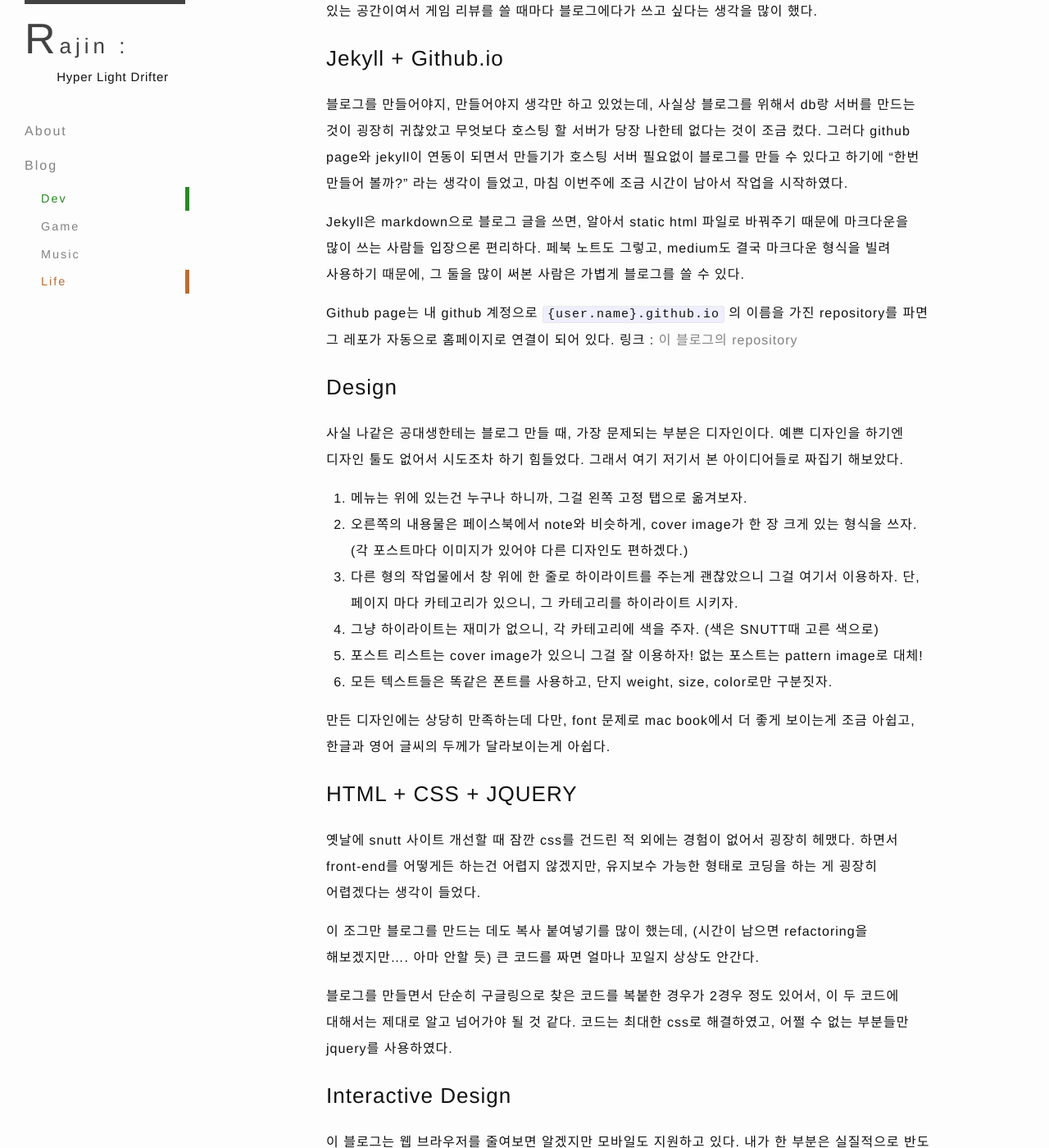
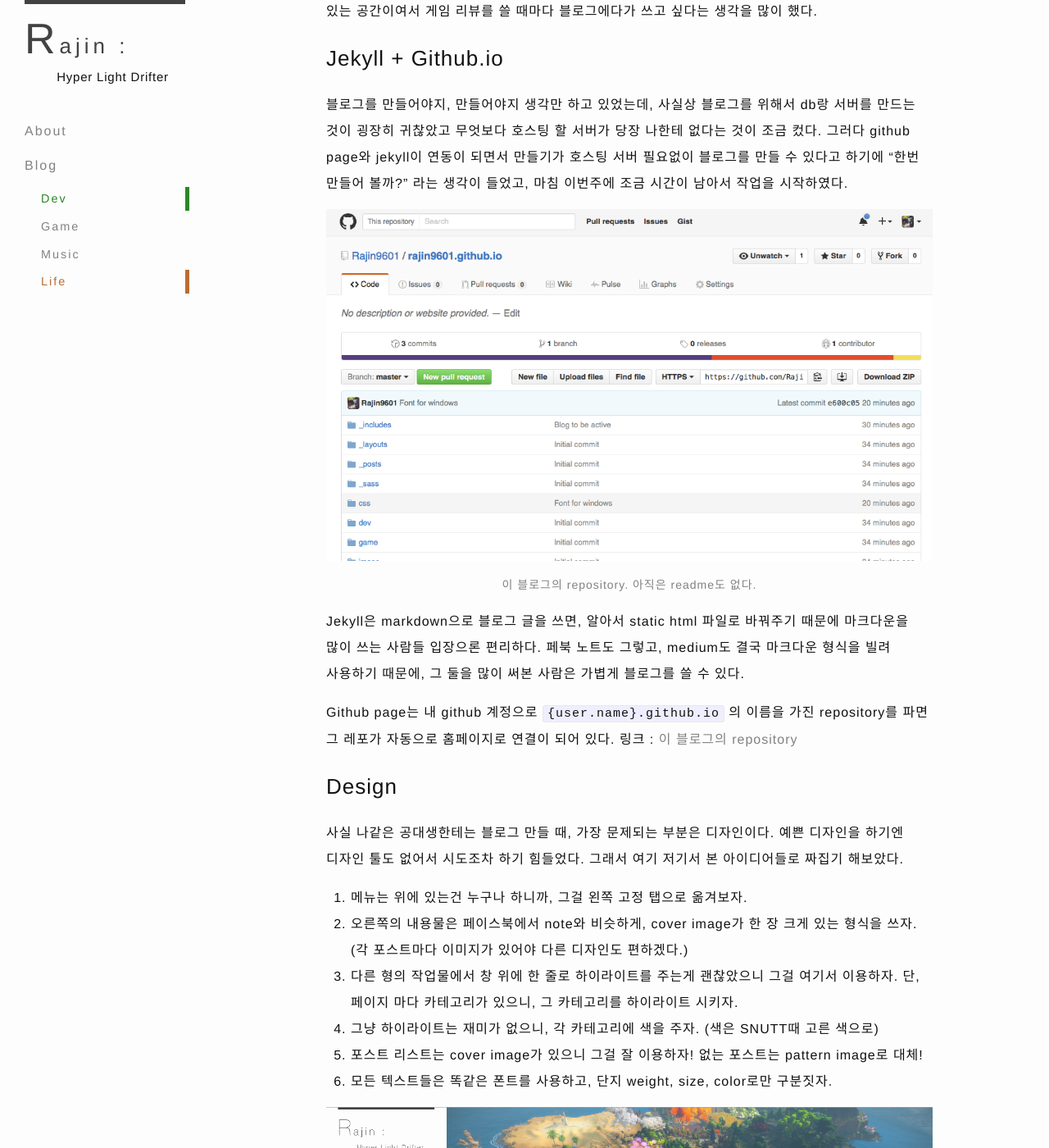
Before and after one commit to Rajin9601/rajin9601.github.io, a Jekyll site: the page built from _posts/2016-04-30-블로그-시작.md, in a window 1280 px wide and 1400 px high, scrolled down 243 px. Shown: the whole window at 82% size. Built offline with Jekyll 4.4.1, drawn with Linux system fonts in a browser that asks for light colours; some of the changed text lies outside the part shown.

Commit message:
Fix blog Start

```diff
--- a/_posts/2016-04-30-블로그-시작.md
+++ b/_posts/2016-04-30-블로그-시작.md
@@ -14,6 +14,13 @@
 블로그를 만들어야지, 만들어야지 생각만 하고 있었는데, 사실상 블로그를 위해서 db랑 서버를 만드는 것이 굉장히 귀찮았고 무엇보다 호스팅 할 서버가 당장 나한테 없다는 것이 조금 컸다.
 그러다 github page와 jekyll이 연동이 되면서 만들기가 호스팅 서버 필요없이 블로그를 만들 수 있다고 하기에 "한번 만들어 볼까?" 라는 생각이 들었고,
 마침 이번주에 조금 시간이 남아서 작업을 시작하였다.
+
+<figure markdown="1">
+![Screenshot of blog repo]({{site.url}}/image/blog_start/img01.png)
+<figcaption>
+이 블로그의 repository. 아직은 readme도 없다.
+</figcaption>
+</figure>
 
 Jekyll은 markdown으로 블로그 글을 쓰면, 알아서 static html 파일로 바꿔주기 때문에 마크다운을 많이 쓰는 사람들 입장으론 편리하다. 페북 노트도 그렇고, medium도 결국 마크다운 형식을 빌려 사용하기 때문에,
 그 둘을 많이 써본 사람은 가볍게 블로그를 쓸 수 있다.
@@ -33,6 +40,13 @@
 5. 포스트 리스트는 cover image가 있으니 그걸 잘 이용하자! 없는 포스트는 pattern image로 대체!
 6. 모든 텍스트들은 똑같은 폰트를 사용하고, 단지 weight, size, color로만 구분짓자.
 
+<figure markdown="1">
+![Screenshot of blog]({{site.url}}/image/blog_start/img02.png)
+<figcaption>
+예제로 만들어 놓은 옛날 게임 리뷰. 깔끔해서 나쁘지 않다.
+</figcaption>
+</figure>
+
 만든 디자인에는 상당히 만족하는데 다만, font 문제로 mac book에서 더 좋게 보이는게 조금 아쉽고, 한글과 영어 글씨의 두께가 달라보이는게 아쉽다.
 
 ### HTML + CSS + JQUERY
@@ -48,6 +62,13 @@
 
 ### Interactive Design
 
+<figure markdown="1">
+![Screenshot of blog in iphone view]({{site.url}}/image/blog_start/img03.png)
+<figcaption>
+모바일에서도 보이긴 한다. 약간의 버그 같은건 있지만...
+</figcaption>
+</figure>
+
 이 블로그는 웹 브라우저를 줄여보면 알겠지만 모바일도 지원하고 있다. 내가 한 부분은 실질적으로 반도 안되고, jekyll 기본 세팅이 상당히 많은 부분을 커버해주고 있긴 하지만
 재밌는 경험이였다. 가장 짜증났던 부분은 이미지 사이즈 부분이였는데, 열심히 구글링한 결과 결국 jquery를 사용하였다.
 
--- a/_sass/_base.scss
+++ b/_sass/_base.scss
@@ -46,8 +46,8 @@
  * Images
  */
 img {
-    width: 100%;
-    //max-width:100%;
+    //width: 100%;
+    max-width:100%;
     vertical-align: middle;
 }
 
@@ -56,8 +56,13 @@
 /**
  * Figures
  */
-figure > img {
-    display: block;
+figure img {
+    display: inline-block;
+    max-height: 450px;
+}
+
+figure > p {
+    text-align: center;
 }
 
 figcaption {
```
Also changed, not shown: image/blog_start/img01.png (added), image/blog_start/img02.png (added), image/blog_start/img03.png (added).
